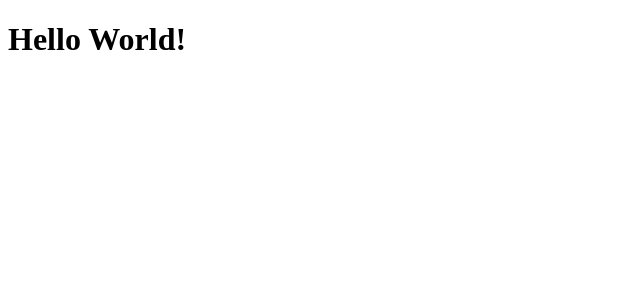
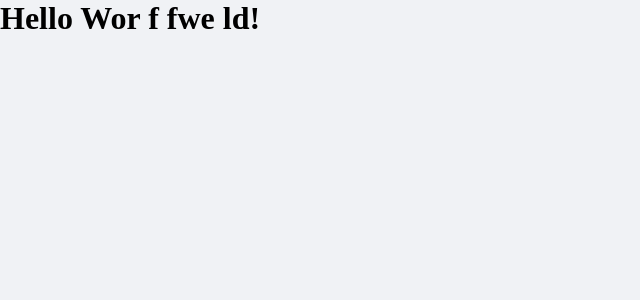
Before and after one commit to victor160997/dtmoney1, a React (Create React App) app: page / in a window 1280 px wide. Shown: the top 300 px of the page, without its empty margins (0-640 px from the left). Built offline with nearby package versions, Linux system fonts and the light colour scheme.

Commit message:
feat(): adding global styles

```diff
--- a/src/App.tsx
+++ b/src/App.tsx
@@ -1,9 +1,11 @@
-import React from 'react';
+import React from "react";
+import { GlobalStyle } from "./styles/global";
 
 function App() {
   return (
     <div>
-      <h1>Hello World!</h1>
+      <h1>Hello Wor f fwe ld!</h1>
+      <GlobalStyle />
     </div>
   );
 }
--- /dev/null
+++ b/src/styles/global.ts
@@ -0,0 +1,37 @@
+import { createGlobalStyle } from 'styled-components'
+
+export const GlobalStyle = createGlobalStyle`
+  :root {
+    --background: #f0f2f5;
+  }
+
+  * {
+    margin: 0;
+    padding: 0;
+    box-sizing: border-box;
+  }
+
+  html {
+    @media (max-width: 1080px) {
+      font-size: 93.75%;
+    }
+
+    @media (max-width: 720px) {
+      font-size: 87.5%;
+    }
+
+    body {
+      background: var(--background);
+      -webkit-font-smoothing: antialiased;
+    }
+
+    bottom {
+      cursor: pointer;
+    }
+
+    [disabled] {
+      opacity: 0.6;
+      cursor: not-allowed;
+    }
+  }
+`
```
Also changed, not shown: package.json (+3 -7 lines), 1 other file (tests, documents, lock files or other folders).
